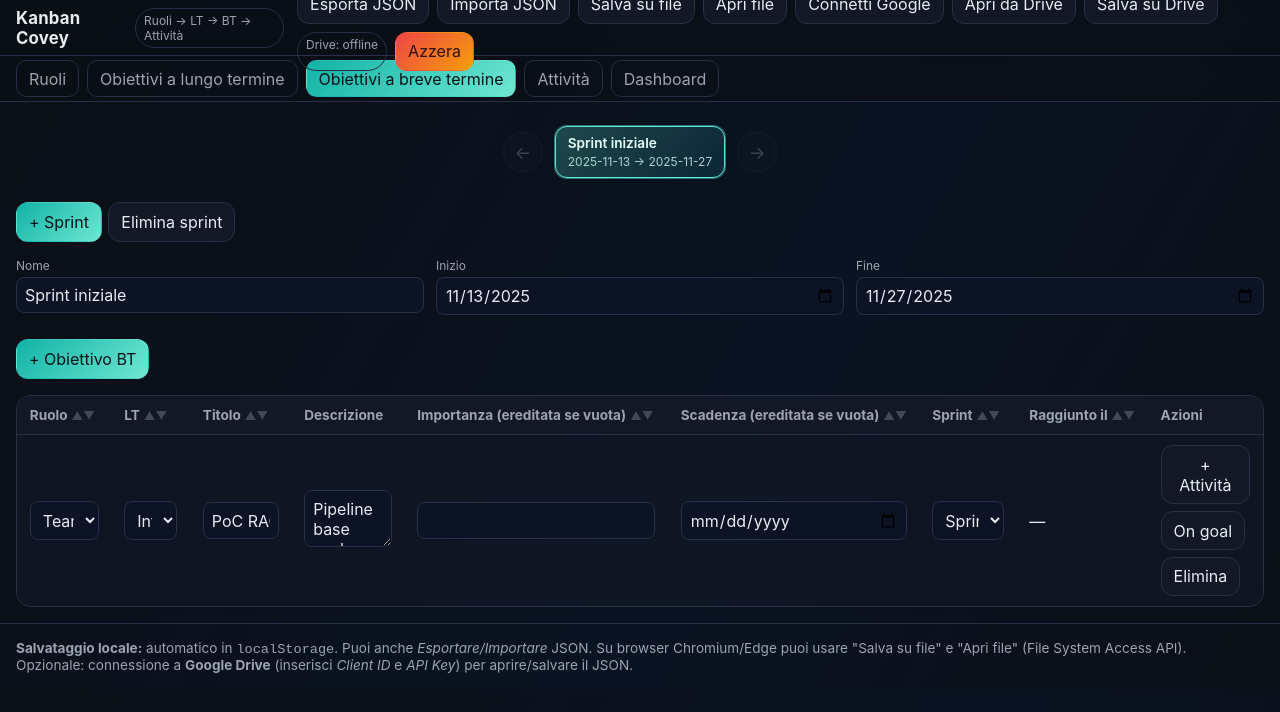
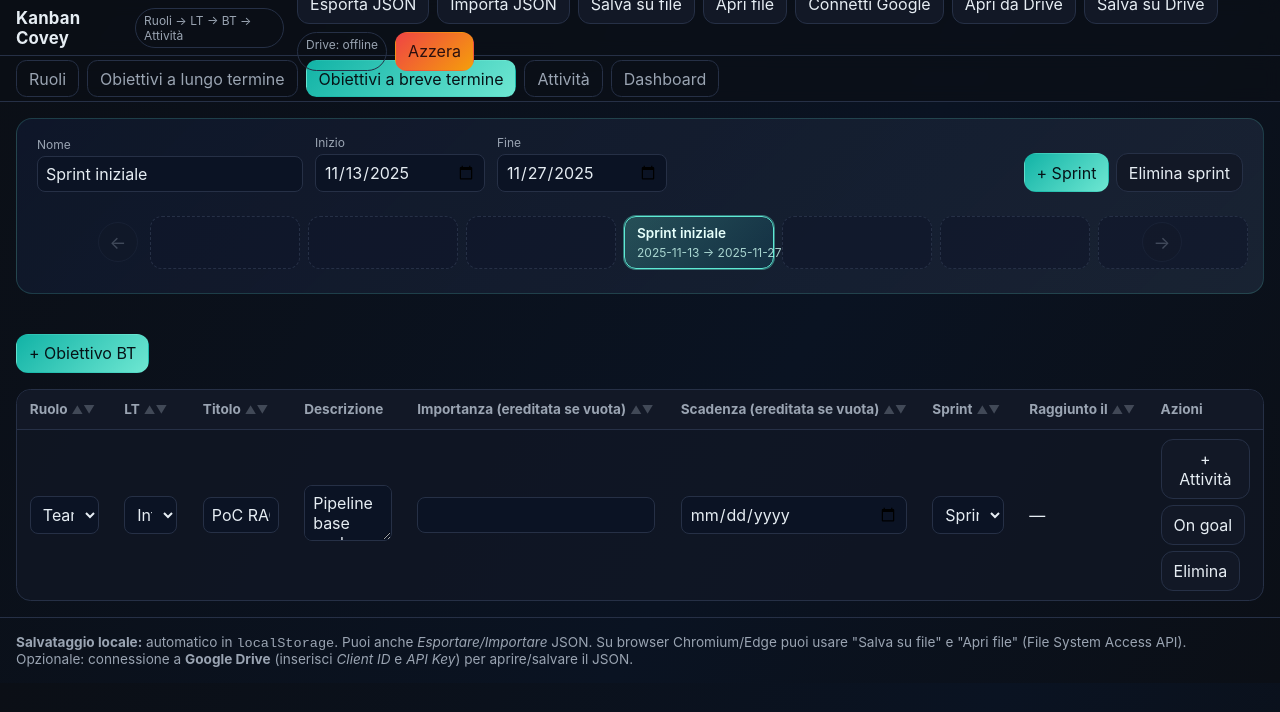
Before and after one commit to andreazerbini/planner.github.io, a plain HTML site: page index.html in a window 1280 px wide. Both pictures are taken after a click on the button "Obiettivi a breve termine". Drawn offline with Linux system fonts and the light colour scheme.

Commit message:
Stabilize sprint navigation layout

```diff
--- a/index.html
+++ b/index.html
@@ -67,6 +67,46 @@
         margin-left: auto;
       }
 
+      .sprint-management {
+        margin-bottom: 1.5rem;
+        padding: 1rem 1.25rem;
+        border: 1px solid rgba(94, 234, 212, 0.18);
+        border-radius: 1rem;
+        background: linear-gradient(135deg, rgba(15, 23, 42, 0.95), rgba(30, 41, 59, 0.75));
+        display: flex;
+        flex-direction: column;
+        gap: 1rem;
+      }
+
+      .sprint-management-header {
+        display: flex;
+        flex-wrap: wrap;
+        align-items: flex-end;
+        justify-content: space-between;
+        gap: 0.75rem;
+      }
+
+      .sprint-details {
+        display: flex;
+        flex-wrap: wrap;
+        gap: 0.75rem;
+        align-items: flex-end;
+        flex: 1 1 320px;
+        min-width: 0;
+      }
+
+      .sprint-details label {
+        min-width: 170px;
+      }
+
+      .sprint-actions {
+        display: flex;
+        flex-wrap: wrap;
+        gap: 0.5rem;
+        align-items: center;
+        justify-content: flex-end;
+      }
+
       .sprint-strip-wrapper {
         display: flex;
         align-items: center;
@@ -76,10 +116,20 @@
       }
 
       .sprint-strip {
+        display: grid;
+        grid-template-columns: repeat(7, minmax(150px, 1fr));
+        gap: 0.5rem;
+        width: min(100%, 980px);
+      }
+
+      .sprint-slot {
         display: flex;
         align-items: stretch;
         justify-content: center;
-        gap: 0.5rem;
+      }
+
+      .sprint-slot > * {
+        width: 100%;
       }
 
       .sprint-nav {
@@ -108,7 +158,6 @@
       }
 
       .sprint-pill {
-        min-width: 160px;
         padding: 0.5rem 0.75rem;
         border: 1px solid var(--border);
         border-radius: 0.75rem;
@@ -121,6 +170,13 @@
         transition: border-color 0.2s ease, background 0.2s ease, color 0.2s ease,
           box-shadow 0.2s ease;
         white-space: nowrap;
+      }
+
+      .sprint-pill.placeholder {
+        border-style: dashed;
+        color: transparent;
+        background: rgba(15, 23, 42, 0.6);
+        pointer-events: none;
       }
 
       .sprint-pill .sprint-name {
@@ -2081,6 +2137,18 @@
             sortedSprints[0] ||
             null;
 
+          const sprintManagement = document.createElement("section");
+          sprintManagement.className = "sprint-management";
+
+          const sprintHeader = document.createElement("div");
+          sprintHeader.className = "sprint-management-header";
+
+          const sprintDetails = document.createElement("div");
+          sprintDetails.className = "sprint-details";
+
+          const sprintActions = document.createElement("div");
+          sprintActions.className = "sprint-actions controls";
+
           const sprintStripWrapper = document.createElement("div");
           sprintStripWrapper.className = "sprint-strip-wrapper";
           const sprintStrip = document.createElement("div");
@@ -2110,17 +2178,19 @@
           });
           nextBtn.disabled = !nextSprint;
 
-          sprintStripWrapper.append(prevBtn, sprintStrip, nextBtn);
-
-          if (sortedSprints.length) {
-            const currentIndex = selectedIndex >= 0 ? selectedIndex : 0;
-            const startIndex = Math.max(0, currentIndex - 3);
-            const endIndex = Math.min(
-              sortedSprints.length - 1,
-              currentIndex + 3
-            );
-            for (let idx = startIndex; idx <= endIndex; idx += 1) {
-              const sprint = sortedSprints[idx];
+          const totalSlots = 7;
+          const centerSlot = Math.floor(totalSlots / 2);
+          let startIndex = selectedIndex - centerSlot;
+          if (!Number.isFinite(startIndex)) {
+            startIndex = -centerSlot;
+          }
+
+          for (let slot = 0; slot < totalSlots; slot += 1) {
+            const idx = startIndex + slot;
+            const sprint = sortedSprints[idx];
+            const slotEl = document.createElement("div");
+            slotEl.className = "sprint-slot";
+            if (sprint) {
               const pill = document.createElement("button");
               pill.type = "button";
               pill.className = `sprint-pill${
@@ -2138,12 +2208,18 @@
               pill.addEventListener("click", () => {
                 updateSelectedSprint(sprint.id, { rerenderShortTerm: true });
               });
-              sprintStrip.appendChild(pill);
-            }
-          }
-
-          const sprintActions = document.createElement("div");
-          sprintActions.className = "controls";
+              slotEl.appendChild(pill);
+            } else {
+              const placeholder = document.createElement("div");
+              placeholder.className = "sprint-pill placeholder";
+              placeholder.textContent = "";
+              slotEl.appendChild(placeholder);
+            }
+            sprintStrip.appendChild(slotEl);
+          }
+
+          sprintStripWrapper.append(prevBtn, sprintStrip, nextBtn);
+
           sprintActions.append(
             button("+ Sprint", "primary", () => {
               const newSprint = createSprint(
@@ -2209,13 +2285,6 @@
             sprintActions.append(deleteSprintBtn);
           }
 
-          const sprintDetails = document.createElement("div");
-          sprintDetails.style.display = "grid";
-          sprintDetails.style.gridTemplateColumns =
-            "repeat(auto-fit, minmax(180px, 1fr))";
-          sprintDetails.style.gap = "0.75rem";
-          sprintDetails.style.marginBottom = "0.5rem";
-
           if (selectedSprint) {
             const nameControl = inputText(
               selectedSprint.name || "",
@@ -2258,7 +2327,17 @@
               labeledControl("Inizio", startControl),
               labeledControl("Fine", endControl)
             );
-          }
+          } else {
+            const emptyNotice = document.createElement("p");
+            emptyNotice.textContent =
+              "Nessuno sprint disponibile. Creane uno per iniziare.";
+            emptyNotice.style.margin = "0";
+            emptyNotice.style.color = "var(--muted)";
+            sprintDetails.append(emptyNotice);
+          }
+
+          sprintHeader.append(sprintDetails, sprintActions);
+          sprintManagement.append(sprintHeader, sprintStripWrapper);
 
           const rows = [];
           AppState.data.roles.forEach((role) =>
@@ -2514,13 +2593,7 @@
             })
           );
 
-          dom.view.append(
-            sprintStripWrapper,
-            sprintActions,
-            sprintDetails,
-            toolbar,
-            table
-          );
+          dom.view.append(sprintManagement, toolbar, table);
         }
 
         // =============================================================
--- a/rule.txt
+++ b/rule.txt
@@ -8,7 +8,7 @@ Aggiornamenti svolti:
 - Ogni salvataggio su Google Drive genera un nuovo file `kanban_covey_bigrocks_aaaaMMgg_hhmm_ss_ccc.json`, lasciando le versioni precedenti intatte.
 - Le viste "Attività" e "Dashboard" includono filtri aggiuntivi per Ruolo, obiettivi LT e BT.
 - Il dominio ora memorizza le date di raggiungimento effettivo (LT/BT) e di chiusura task, organizzando i BT in sprint con periodo e sprint corrente.
-- La vista "Obiettivi a breve termine" espone una striscia di sprint centrata con frecce di navigazione, evidenzia lo sprint corrente e mantiene sincronizzati i filtri di Attività e Dashboard sullo sprint selezionato.
+- La vista "Obiettivi a breve termine" espone una striscia di sprint centrata con frecce di navigazione, mantiene costante la larghezza con segnaposto laterali, racchiude i comandi in un riquadro evidenziato, evidenzia lo sprint corrente e mantiene sincronizzati i filtri di Attività e Dashboard sullo sprint selezionato.
 
 Partiamo dal DOMINIO, ovvero il nostro JSON.
 La radice contiene la collezione di "Ruoli" (con titolo e importanza) e, accanto a questi, la collezione di "Sprint" con id, nome, date di inizio/fine e l'elenco dei BT associati, oltre al riferimento `currentSprintId` che indica lo sprint attivo.
```
